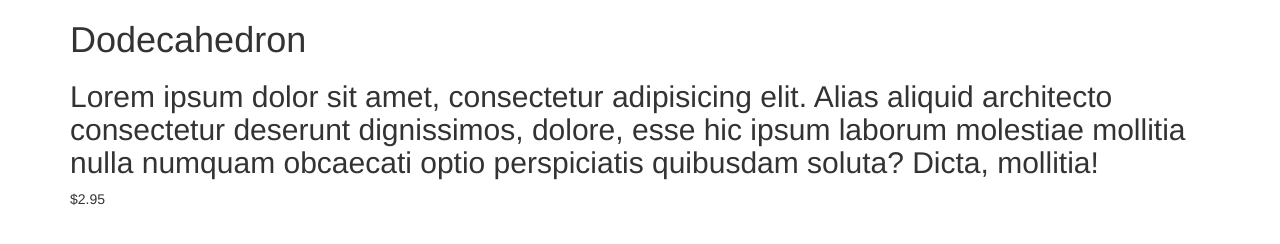
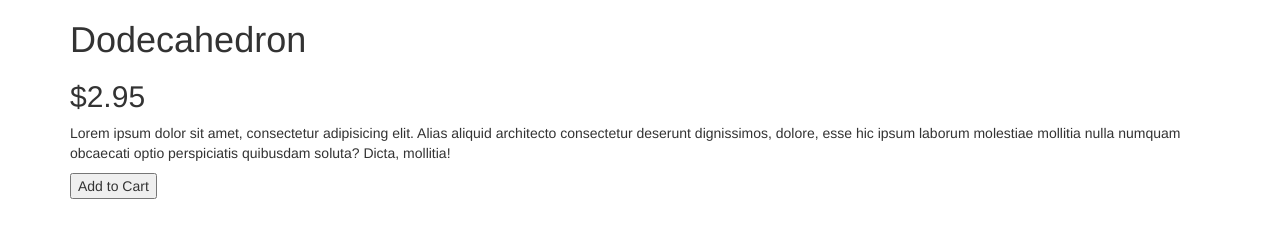
Before and after one commit to sanyamkamat/ng-gemStore, a plain HTML site: page index.html in a window 1280 px wide. Drawn offline with Linux system fonts and the light colour scheme.

Commit message:
more directive - ng-show ng-hide

```diff
--- a/index.html
+++ b/index.html
@@ -6,11 +6,12 @@
   <script type="text/javascript" src="js/angular.min.js"></script>
   <script type="text/javascript" src="js/app.js"></script>
 </head>
-<body class="container">
-<div ng-controller="StoreController as store">
+<body class="container" ng-controller="StoreController as store">
+<div ng-hide="store.product.soldOut">
   <h1>{{store.product.name}}</h1>
-  <h2>{{store.product.description}}</h2>
-  <p>${{store.product.price}}</p>
+  <h2>${{store.product.price}}</h2>
+  <p>{{store.product.description}}</p>
+  <button ng-show="store.product.canPurchase">Add to Cart</button>
 </div>
 </body>
 </html>
--- a/js/app.js
+++ b/js/app.js
@@ -7,7 +7,9 @@
   var gem = {
     name: 'Dodecahedron',
     price: 2.95,
-    description: 'Lorem ipsum dolor sit amet, consectetur adipisicing elit. Alias aliquid architecto consectetur deserunt dignissimos, dolore, esse hic ipsum laborum molestiae mollitia nulla numquam obcaecati optio perspiciatis quibusdam soluta? Dicta, mollitia!'
+    description: 'Lorem ipsum dolor sit amet, consectetur adipisicing elit. Alias aliquid architecto consectetur deserunt dignissimos, dolore, esse hic ipsum laborum molestiae mollitia nulla numquam obcaecati optio perspiciatis quibusdam soluta? Dicta, mollitia!',
+    canPurchase: true,
+    soldOut: false
   }
 
   app.controller("StoreController", function () {
```
